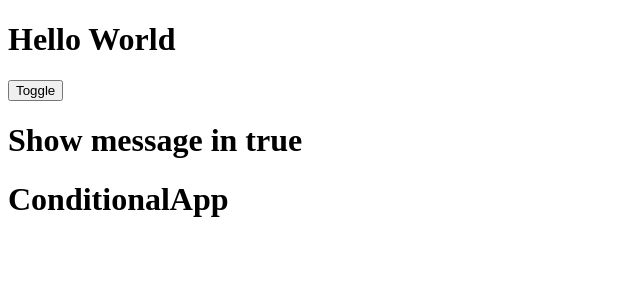
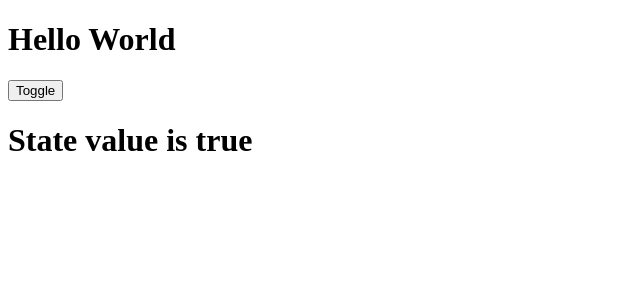
Before and after one commit to ElideZavala/React-usestate, a React (Create React App) app: page / in a window 1280 px wide. Shown: the top 300 px of the page, without its empty margins (0-640 px from the left). Built offline with nearby package versions, Linux system fonts and the light colour scheme.

Commit message:
ConditionalApp

```diff
--- a/src/ConditionalApp.js
+++ b/src/ConditionalApp.js
@@ -10,13 +10,12 @@ const ConditionalApp = () => {
 			 Toggle
 		 </button>
 
-		 {
-			 condition
-			 ? <h1>Show message in true</h1>
-			 : <h1>Another message in false</h1>
-		 }
+		 {/* {
+			 condition &&
+			 <h1>Show message in true</h1>
+		 } */}
 
-		 <h1>ConditionalApp</h1>
+		 <h1>State value is { condition.toString() } </h1>
 	 </div>
   )
 }
```
